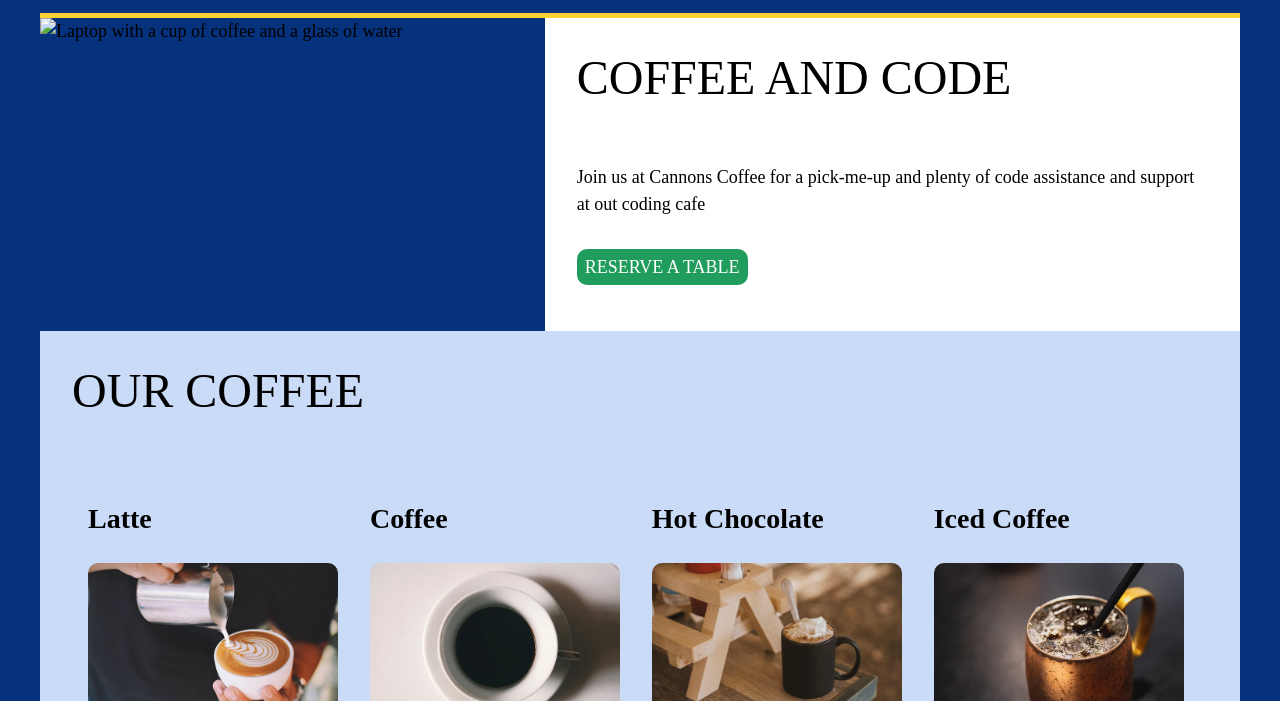
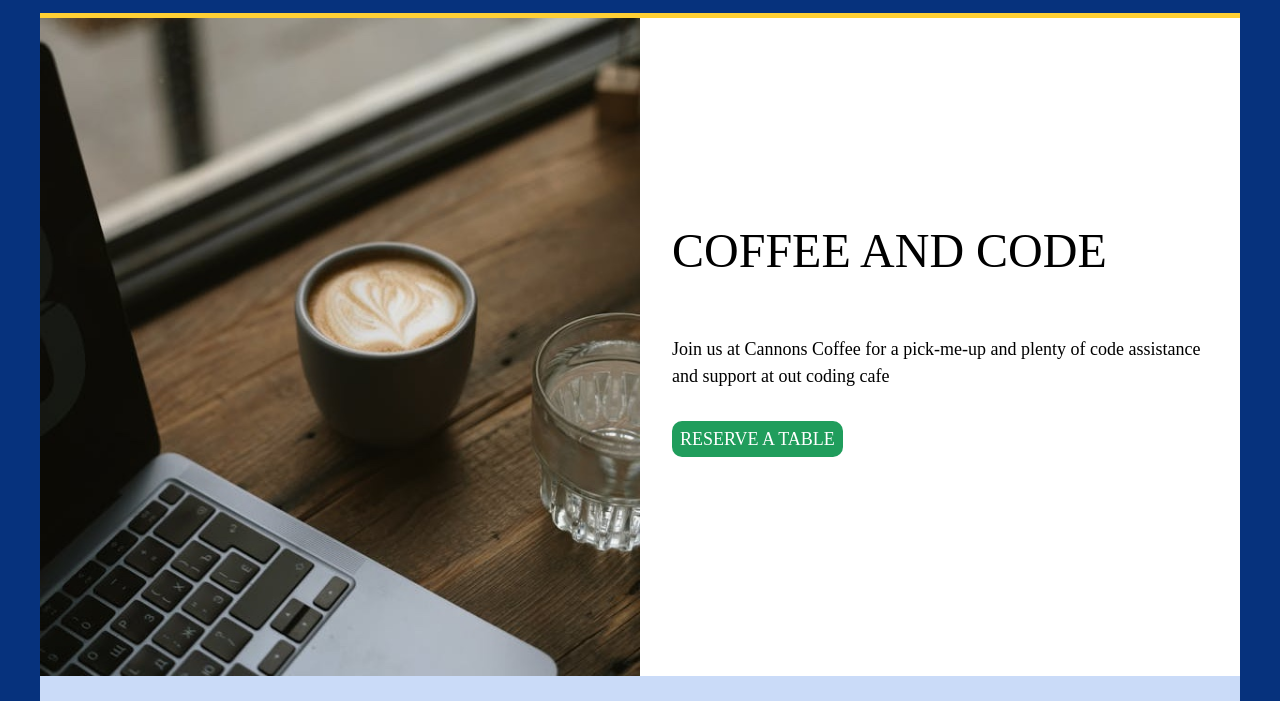
Before and after one commit to YaniLove/cannons-coffee, a plain HTML site: page index.html in a window 1280 px wide. Shown: the part 99-800 px from the top of the page. Drawn offline with Linux system fonts and the light colour scheme; the site is published under a folder, as on GitHub Pages, so addresses that start at the root find nothing.

Commit message:
updated coffee img

```diff
--- a/index.html
+++ b/index.html
@@ -32,7 +32,7 @@
         <div class="hero-section">
           <img
             class="hero-img"
-            src="/images/coffee-computer.jpg"
+            src="images/coffee-computer.jpg"
             alt="Laptop with a cup of coffee and a glass of water"
           />
           <div class="hero-content hero-home">
```
